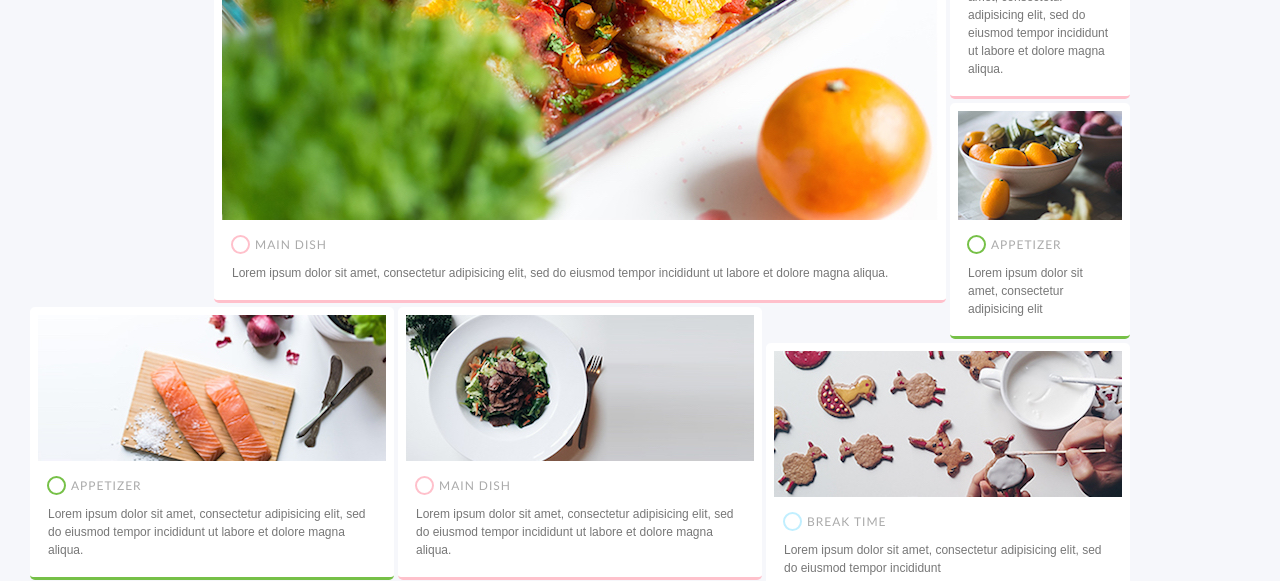
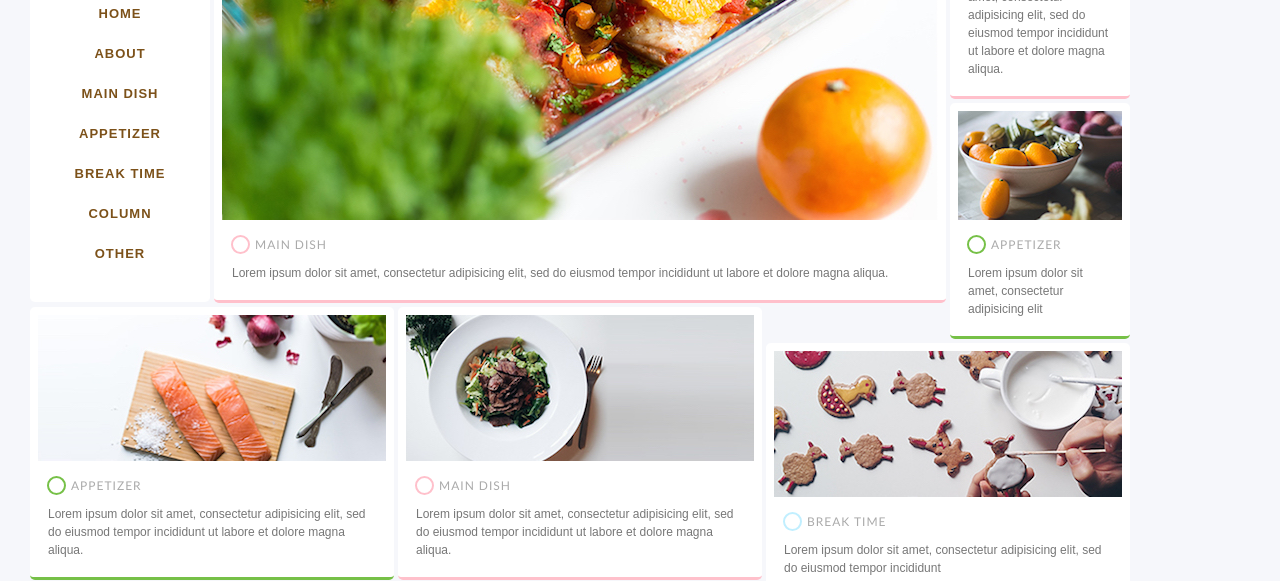
Before and after one commit to barbaraaki/grid-layout, a plain HTML site: page index.html in a window 1280 px wide. Shown: the part 221-802 px from the top of the page. Drawn offline with nearby package versions, Linux system fonts and the light colour scheme.

Commit message:
[update]PART2 finished

```diff
--- a/css/style.css
+++ b/css/style.css
@@ -132,9 +132,40 @@ a:active {
 .logo {
   width: 136px;
   height: 136px;
-  transition: transform .3s;
+  transition: -webkit-transform .3s;
+  transition:         transform .3s;
 }
 
 .logo:hover {
-  transform: rotate(360deg);
+  -webkit-transform: rotate(360deg);
+          transform: rotate(360deg);
 }
+
+.nav {
+  margin: 35px auto 10px;
+}
+
+.nav-item {
+  margin-top: 20px;
+  font-weight: bold;
+  font-size: 1.3rem;
+  letter-spacing: 1px;
+  text-align: center;
+}
+
+.nav-item a {
+  display: inline-block;
+}
+
+.nav-item a::after {
+  display: block;
+  width: 0;
+  margin: 6px auto 0;
+  border-bottom: 1px solid #7c5119;
+  content: "";
+  transition: width .3s ease-in-out;
+}
+
+.nav-item a:hover::after {
+  width: 100%;
+}
--- a/index.html
+++ b/index.html
@@ -17,6 +17,17 @@
         <img class="logo" src="images/logo.png" alt="SAMPLE SITE 2">
       </a>
     </h1>
+    <nav class="nav">
+      <ul>
+        <li class="nav-item"><a href="#">HOME</a></li>
+        <li class="nav-item"><a href="#">ABOUT</a></li>
+        <li class="nav-item"><a href="#">MAIN DISH</a></li>
+        <li class="nav-item"><a href="#">APPETIZER</a></li>
+        <li class="nav-item"><a href="#">BREAK TIME</a></li>
+        <li class="nav-item"><a href="#">COLUMN</a></li>
+        <li class="nav-item"><a href="#">OTHER</a></li>
+      </ul>
+    </nav>
   </header>
 
   <!-- ボックス -->
```
